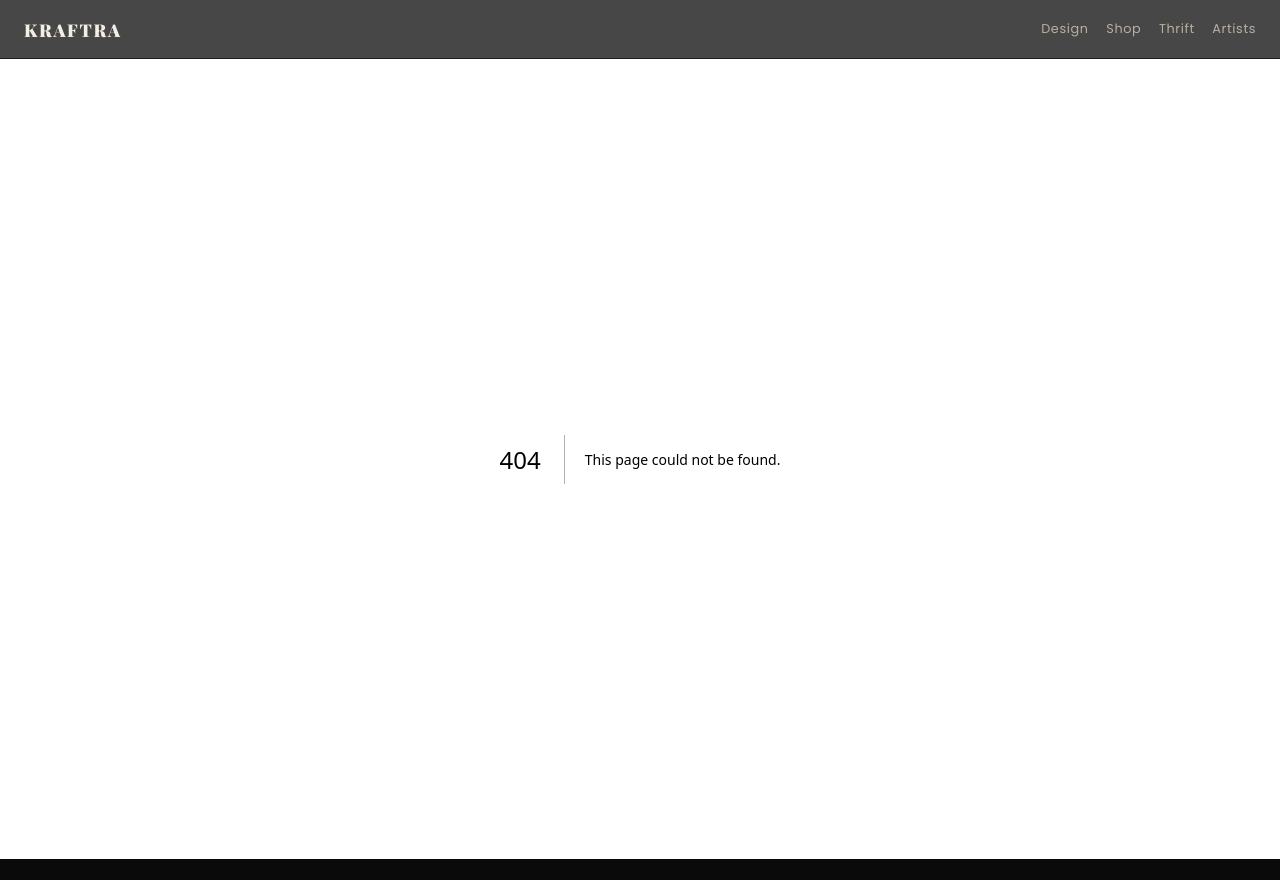
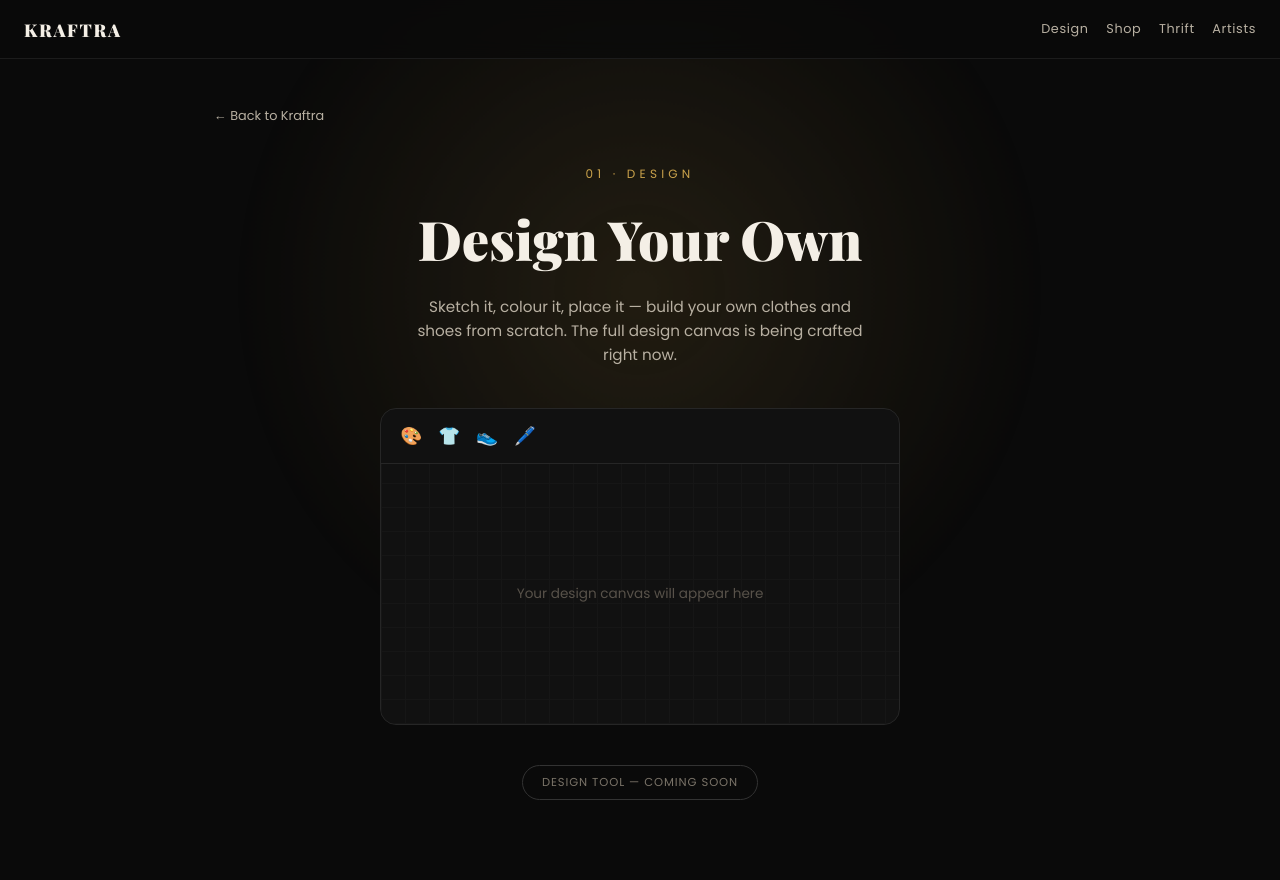
Before and after one commit to darkking200607-dev/Kraftra-v03, a Next.js app: page /design in a window 1280 px wide. Before the commit this address had no page. Before the commit the page ends 859 px from the top, so only its background shows below. Built offline with nearby package versions, Linux system fonts and the light colour scheme.

Commit message:
Create page.js

```diff
--- /dev/null
+++ b/app/design/page.js
@@ -0,0 +1,32 @@
+import Link from "next/link";
+
+export default function Design() {
+  return (
+    <main className="main">
+      <div className="glow-bg" />
+      <section className="page-hero">
+        <Link href="/" className="back-link">← Back to Kraftra</Link>
+        <span className="eyebrow">01 · design</span>
+        <h1 className="page-title">Design Your Own</h1>
+        <p className="page-sub">
+          Sketch it, colour it, place it — build your own clothes and shoes
+          from scratch. The full design canvas is being crafted right now.
+        </p>
+
+        <div className="canvas-mock">
+          <div className="canvas-toolbar">
+            <span>🎨</span>
+            <span>👕</span>
+            <span>👟</span>
+            <span>🖊️</span>
+          </div>
+          <div className="canvas-area">
+            <p>Your design canvas will appear here</p>
+          </div>
+        </div>
+
+        <span className="badge-soon">Design tool — coming soon</span>
+      </section>
+    </main>
+  );
+}
```
